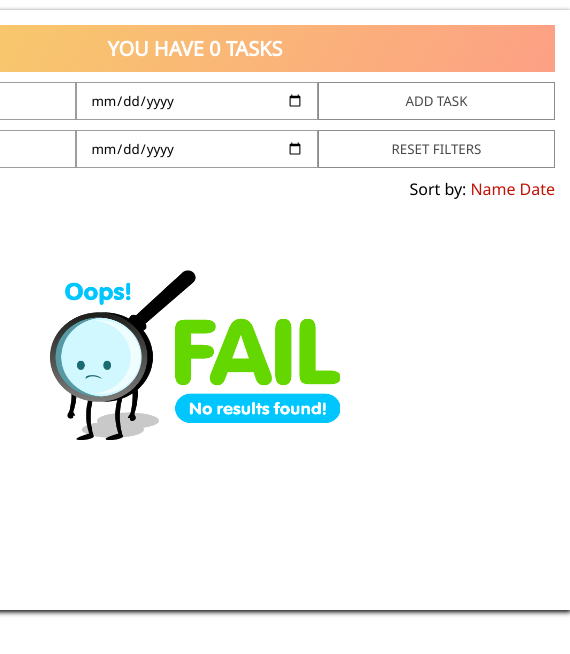
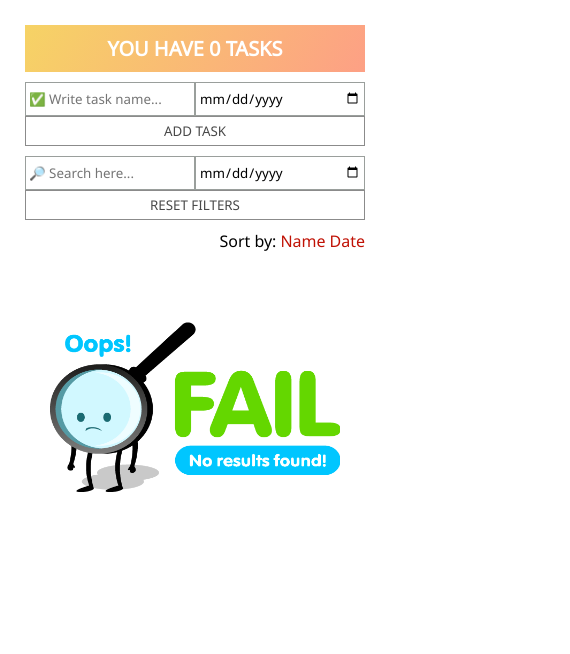
Before and after one commit to Meinerdi/ToDo-Application, a React (Create React App) app: page / in a window 390 px wide. Shown: the top 654 px of the page, 570 px wide, since content can reach past the window. Built offline with nearby package versions, Linux system fonts and the light colour scheme.

Commit message:
adaptive

```diff
--- a/src/Components/AddTaskField/AddTaskField.module.scss
+++ b/src/Components/AddTaskField/AddTaskField.module.scss
@@ -8,3 +8,17 @@
   border: 1px solid #f50808cc;
   background: #d6220a49;
 }
+
+@media only screen and (max-width: 768px) {
+  .add-task-form {
+    display: flex;
+    flex-wrap: wrap;
+    justify-content: space-between;
+  }
+
+  .add-task-form input[type='search'],
+  .add-task-form input[type='date'] {
+    width: 50%;
+    padding: 6px 3px;
+  }
+}
--- a/src/Components/SearchField/SearchField.module.scss
+++ b/src/Components/SearchField/SearchField.module.scss
@@ -2,3 +2,16 @@
   display: flex;
   margin: 0 0 10px;
 }
+
+@media only screen and (max-width: 768px) {
+  .search-form {
+    display: flex;
+    flex-wrap: wrap;
+  }
+
+  .search-form input[type='search'],
+  .search-form input[type='date'] {
+    width: 50%;
+    padding: 6px 3px;
+  }
+}
--- a/src/Components/Tasks/Tasks.module.scss
+++ b/src/Components/Tasks/Tasks.module.scss
@@ -61,3 +61,21 @@
   color: #ffffff;
   background: #eb5b67;
 }
+
+@media only screen and (max-width: 768px) {
+  .right-holder {
+    display: flex;
+    flex-direction: column;
+    justify-content: center;
+  }
+
+  .date {
+    margin: 0 0 5px;
+  }
+
+  .task-name {
+    cursor: context-menu;
+    width: 140px;
+    word-break: break-all;
+  }
+}
--- a/src/global.module.scss
+++ b/src/global.module.scss
@@ -53,3 +53,15 @@ input[type='submit']:hover {
   border-color: #f6b93b;
   transition: all 0.4s ease 0s;
 }
+
+@media only screen and (max-width: 768px) {
+  .app-wrapper {
+    box-shadow: none;
+    width: 100%;
+  }
+
+  body {
+    display: block;
+    padding: 0 10px;
+  }
+}
```
Also changed, not shown: 1 other file (tests, documents, lock files or other folders).
